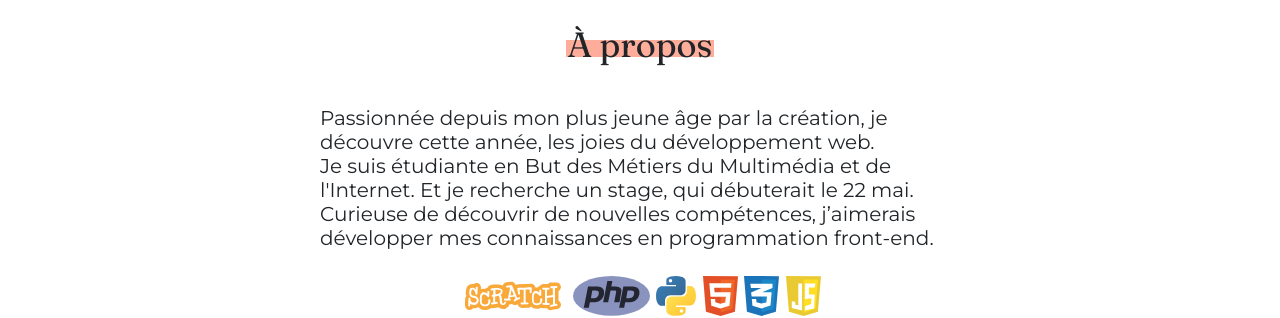
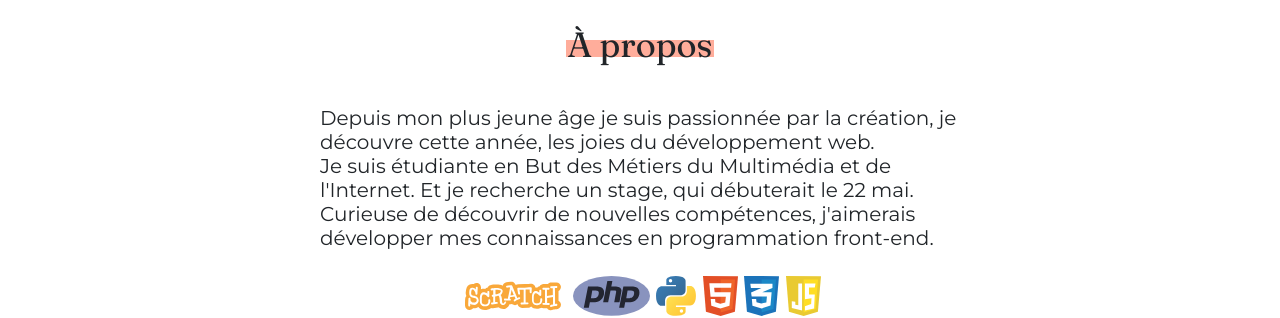
Before and after one commit to HeloisePi/Portfolio, a Jekyll site: the page built from _pages/index.html, in a window 1280 px wide and 900 px high, scrolled down 827 px. Shown: the part 154-472 px from the top of the window. Built offline with Jekyll 4.4.1, drawn with Linux system fonts in a browser that asks for light colours.

Commit message:
correction orthographe

```diff
--- a/_developpement/Pitch em UP.html
+++ b/_developpement/Pitch em UP.html
@@ -17,7 +17,7 @@
 <section class="section-photo">
     <h1>Pitch em UP</h1>
     <div class="under-motion"></div>
-    <p>J’ai eu l’occasion de coder un jeu vidéo avec scratch, lors d’un travail de groupe à 4. On avait pour consigne de programmer un jeu avec le thème du temps, et qui pourrait amuser toute tranche d’âge.</p>
+    <p>J’ai eu l’occasion de coder un jeu vidéo avec scratch, lors d’un travail de groupe à 4. Nous avions pour consigne de programmer un jeu avec le thème du temps, et qui pourrait amuser toute tranche d’âge.</p>
     <section class="pitchSlider">
       <div id="carouselExample" class="carousel slide">
         <div class="carousel-inner">
--- a/_pages/index.html
+++ b/_pages/index.html
@@ -11,7 +11,9 @@
 
 
         <p class="propos">
-          Passionnée depuis mon plus jeune âge par la création, je découvre cette année, les joies du développement web.<br> Je suis étudiante en But des Métiers du Multimédia et de l'Internet. Et je recherche un stage, qui débuterait le 22 mai. Curieuse de découvrir de nouvelles compétences, j’aimerais développer mes connaissances en programmation front-end.
+          Depuis mon plus jeune âge je suis passionnée par la création, je découvre cette année, les joies du développement web. <br>
+
+Je suis étudiante en But des Métiers du Multimédia et de l'Internet. Et je recherche un stage, qui débuterait le 22 mai. Curieuse de découvrir de nouvelles compétences, j'aimerais développer mes connaissances en programmation front-end.
         </p>
 
       <div class="logo-language">
```
